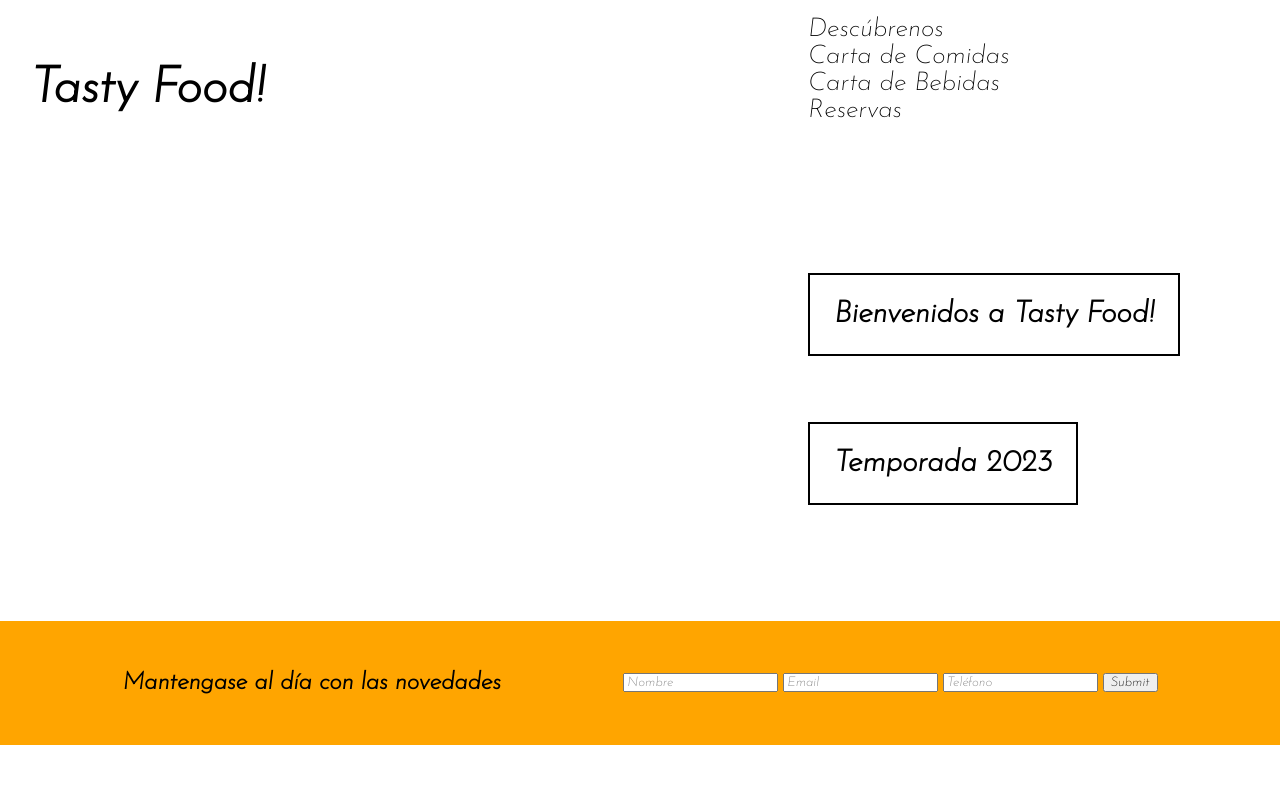
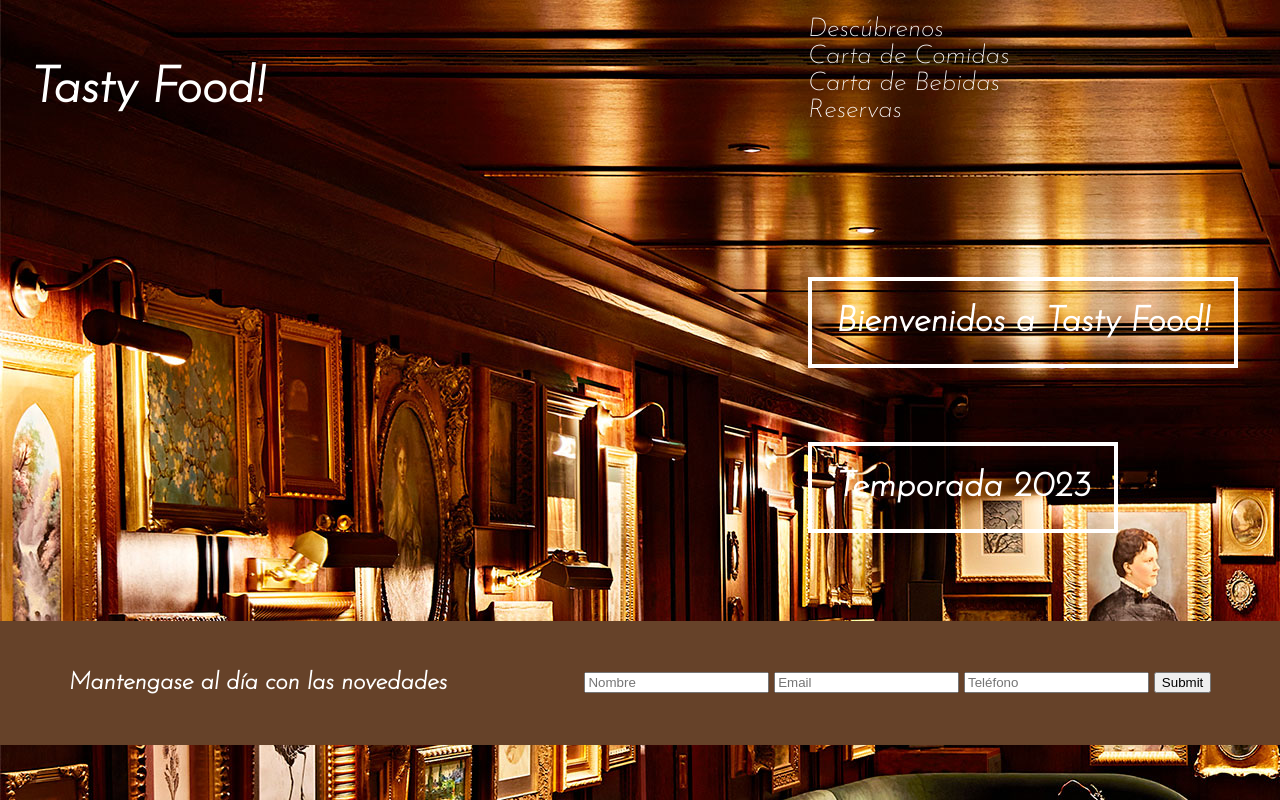
Before and after one commit to moussouignacio/TP-Grupo-18, a plain HTML site: page index.html in a window 1280 px wide. Drawn offline with Linux system fonts and the light colour scheme.

Commit message:
Primer draft diseño el cual esta bien sospechoso los colores sobre todo

```diff
--- a/style.css
+++ b/style.css
@@ -1,4 +1,8 @@
-* {font-family: 'Josefin Sans', sans-serif; }
+html {
+    font-family: 'Josefin Sans', sans-serif;
+    background-image: url(images/london.jpeg);
+}
+
 
 /*-----------------------------------------------Propiedades del container ----------------------------------------------------- */
 .container {
@@ -13,6 +17,7 @@
 
 .item {
     max-width: max-content;
+    color: white;
 }
 
 /*----------------------------------------------- Barra de Navegación  --------------------------------------------------------- */
@@ -35,12 +40,12 @@
 li > a {
     text-decoration: none;
     font-size: 26px;
-    color: black;
+    color: white;
 }
 
 li > a:hover {
     font-size: 28px;
-    color: aquamarine;
+    color:#ff8400;
 }
 
 /*----------------------------------------------------- Botones Derecha -------------------------------------------------------- */
@@ -48,20 +53,30 @@ li > a:hover {
 .buttons {
     grid-area: buttons;
     margin-left: 40px;
-
 }
 
 .btn1 {
-    font-size: 30px;
-    border: 2px solid;
+    font-size: 35px;
+    border: 4px solid;
     padding: 24px;
 }
 
+.btn1:hover {
+    background-color: white;
+    color: #9C0F48;
+    opacity: 0.99;
+}
+
 .btn2 {
-    font-size: 30px;
-    border: 2px solid;
+    font-size: 35px;
+    border: 4px solid;
     padding: 24px;
     max-width: max-content;
+}
+
+.btn2:hover {
+    color: #9C0F48;
+    background-color: white;
 }
 /* ---------------------------------------------------------------Image ----------------------------------------------------------- */
 
@@ -74,8 +89,9 @@ li > a:hover {
 .pie {
     grid-area: pie;
     display: flex;
-    background-color: orange;
+    background-color:#664229;
     max-width: none;
-    justify-content: space-evenly;
+    justify-content: space-around;
     align-items: center;
+
 }
```
Also changed, not shown: images/london.jpeg (added), images/nyc.jpg (added), images/sydney-restaurants-woodcut.webp (added).
